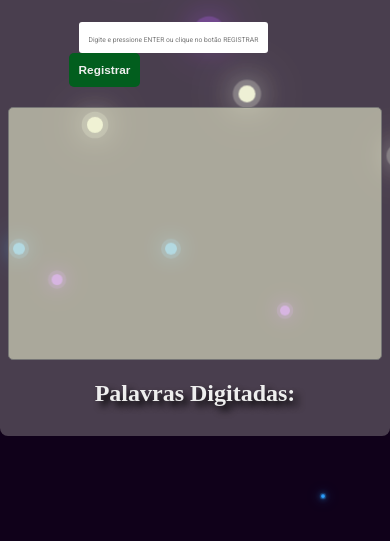
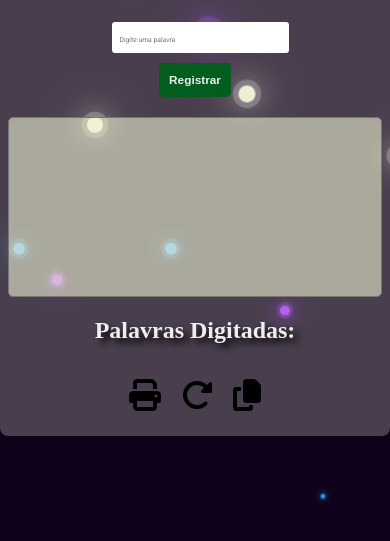
Before and after one commit to Mateus-Belfort/Contando_Palavras, a plain HTML site: page index.html in a window 390 px wide. Shown: the part 239-780 px from the top of the page. Drawn offline with Linux system fonts and the light colour scheme.

Commit message:
incremento de icones funcionais

```diff
--- a/Sass/pages/home.scss
+++ b/Sass/pages/home.scss
@@ -25,7 +25,7 @@ body {
 .box {
   position: relative;
   width: 65%;
-  height: 45vh;
+  height: 55vh;
   top: 20%;
   bottom: 30%;
   margin: 0 auto;
@@ -61,8 +61,8 @@ body {
 }
 
 .name-input::placeholder {
-  font-size: 1vh;
-  text-align: center;
+  font-size: 2vh;
+  text-align: left;
   align-content: center;
 }
 
@@ -110,6 +110,88 @@ body {
   text-shadow: 5px 5px 0.3em $Black;
 }
 
+.elementsicon {
+  padding: 25px;
+  display: flex;
+  flex-direction: row;
+  justify-content: center;
+  gap: 20px;
+}
+
+.icones {
+  cursor: pointer;
+  position: relative;
+}
+
+#tooltip-reload::after {
+  content: "Limpar";
+  position: absolute;
+  background-color: $lilatransparente;
+  padding-top: 8px;
+  top: 5px;
+  font-size: 12px;
+  color: #eee;
+  left: -18px;
+  letter-spacing: 1px;
+  width: 65px;
+  height: 20px;
+  font-weight: 500;
+  text-align: center;
+  border-radius: 8px;
+  opacity: 0;
+  transition: opacity 500ms, transform 500ms;
+}
+#tooltip-print::after {
+  content: "Imprimir";
+  position: absolute;
+  background-color: $lilatransparente;
+  padding-top: 8px;
+  top: 5px;
+  font-size: 12px;
+  color: #eee;
+  left: -55px;
+  letter-spacing: 1px;
+  width: 85px;
+  height: 20px;
+  font-weight: 500;
+  text-align: center;
+  border-radius: 8px;
+  opacity: 0;
+  transition: opacity 500ms, transform 500ms;
+}
+#tooltip-copy::after {
+  content: "Copiar";
+  position: absolute;
+  background-color: $lilatransparente;
+  padding-top: 8px;
+  top: 5px;
+  font-size: 12px;
+  color: #eee;
+  left: 1.5px;
+  letter-spacing: 1px;
+  width: 65px;
+  height: 20px;
+  font-weight: 500;
+  text-align: center;
+  border-radius: 8px;
+  opacity: 0;
+  transition: opacity 500ms, transform 500ms;
+}
+
+#tooltip-copy:is(:hover, :focus)::after {
+  opacity: 1;
+  transform: translateY(48px);
+}
+#tooltip-print:is(:hover, :focus)::after {
+  opacity: 1;
+  transform: translateY(48px);
+}
+
+#tooltip-reload:is(:hover, :focus)::after {
+  opacity: 1;
+  transform: translateY(48px);
+}
+
 .bolhas {
   position: absolute;
   display: flex;
@@ -155,16 +237,34 @@ body {
     align-items: center;
     gap: 10px;
   }
-  .name-input {
-    width: 90%;
-  }
+
   .button {
-    width: 30%;
+    width: 40%;
     display: flex;
     text-align: center;
   }
   .result {
     margin-top: 5px;
+  }
+}
+
+@media (max-width: 425px) {
+  .topInputs {
+    display: flex;
+    flex-direction: column;
+    align-items: center;
+  }
+
+  .name-input {
+    width: 100%;
+  }
+
+  .name-input::placeholder {
+    font-size: 0.8vh;
+  }
+
+  .result {
+    font-size: 24px;
   }
 }
 
@@ -179,18 +279,16 @@ body {
     gap: 10px;
   }
 
+  .topInputs {
+    display: flex;
+    flex-direction: column;
+    align-items: center;
+    justify-content: space-between;
+    gap: 10px;
+  }
+
   .area-input {
     height: 30vh;
-  }
-}
-
-@media (max-width: 426px) {
-  .name-input::placeholder {
-    font-size: 0.8vh;
-  }
-
-  .result {
-    font-size: 24px;
   }
 }
 
@@ -254,3 +352,17 @@ body {
     height: 27vh;
   }
 }
+
+@media print {
+  body {
+    padding: 0;
+    margin: 0;
+    background-color: $lilatransparente;
+    color: $Black;
+    font-size: 16px;
+    padding: 25px;
+    display: flex;
+    flex-direction: column;
+    gap: 10px;
+  }
+}
--- a/assets/index.js
+++ b/assets/index.js
@@ -24,3 +24,45 @@ function registrar() {
   }
   updateDisplay(++contagem);
 }
+
+
+function resetar() {
+  window.location.reload();
+}
+
+
+function copiar() {
+  let btn = document.querySelector('#tooltip-copy');
+  btn.addEventListener('click', function (e) {
+    let textArea = document.querySelector('#textArea');
+    textArea.select();
+    document.execCommand('copy');
+    alert("Texto Copiado com sucesso!")
+  });
+}
+
+
+
+function imprimir() {
+  //pega o Html da DIV
+  var divElements = document.getElementById('textArea').innerHTML;
+  var contadas = document.getElementById('result').innerHTML;
+  if (divElements !== "") {
+    //pega o HTML de toda tag Body
+    var oldPage = document.body.innerHTML;
+
+    //Alterna o body
+    document.body.innerHTML =
+      "<html><head><title></title></head><body>" +
+      divElements + "\n" + contadas + "</body>";
+
+    //Imprime o body atual
+    window.print();
+
+    //Retorna o conteudo original da página.
+    document.body.innerHTML = oldPage;
+  } else {
+    alert("Registre algumas palavras para impressão!")
+  }
+
+}
--- a/index.html
+++ b/index.html
@@ -6,6 +6,10 @@
     <meta name="viewport" content="width=device-width, initial-scale=1.0" />
     <title>Contando palavras</title>
     <link rel="stylesheet" type="text/css" href="./css/style.css" />
+    <script
+      src="https://kit.fontawesome.com/07427a359b.js"
+      crossorigin="anonymous"
+    ></script>
   </head>
   <body>
     <div class="container">
@@ -59,7 +63,7 @@
         <span style="--m: 10"></span>
         <span style="--m: 18"></span>
       </div>
-      <div class="box">
+      <div class="box" name="box">
         <h1>Contando Palavras</h1>
         <div class="topInputs">
           <input
@@ -67,7 +71,7 @@
             id="word"
             name="word"
             class="name-input"
-            placeholder="Digite e pressione ENTER ou clique no botão REGISTRAR"
+            placeholder="Digite uma palavra"
             required
           />
           <button id="register" class="button">Registrar</button>
@@ -82,9 +86,26 @@
           rows="10"
           readonly
         ></textarea>
-        <div class="result">
+        <div class="result" id="result">
           <span>Palavras Digitadas: </span>
           <span id="score" name="score"></span>
+        </div>
+        <div class="elementsicon">
+          <i
+            id="tooltip-print"
+            class="fa-solid fa-print icones imprimir fa-2x"
+            onclick="imprimir()"
+          ></i>
+          <i
+            id="tooltip-reload"
+            class="fa-solid fa-rotate-right icones Resetar fa-2x"
+            onclick="resetar()"
+          ></i>
+          <i
+            id="tooltip-copy"
+            class="fa-solid fa-copy icones Copiar fa-2x"
+            onclick="copiar()"
+          ></i>
         </div>
       </div>
     </div>
```
Also changed, not shown: css/style.css, 1 other file.
